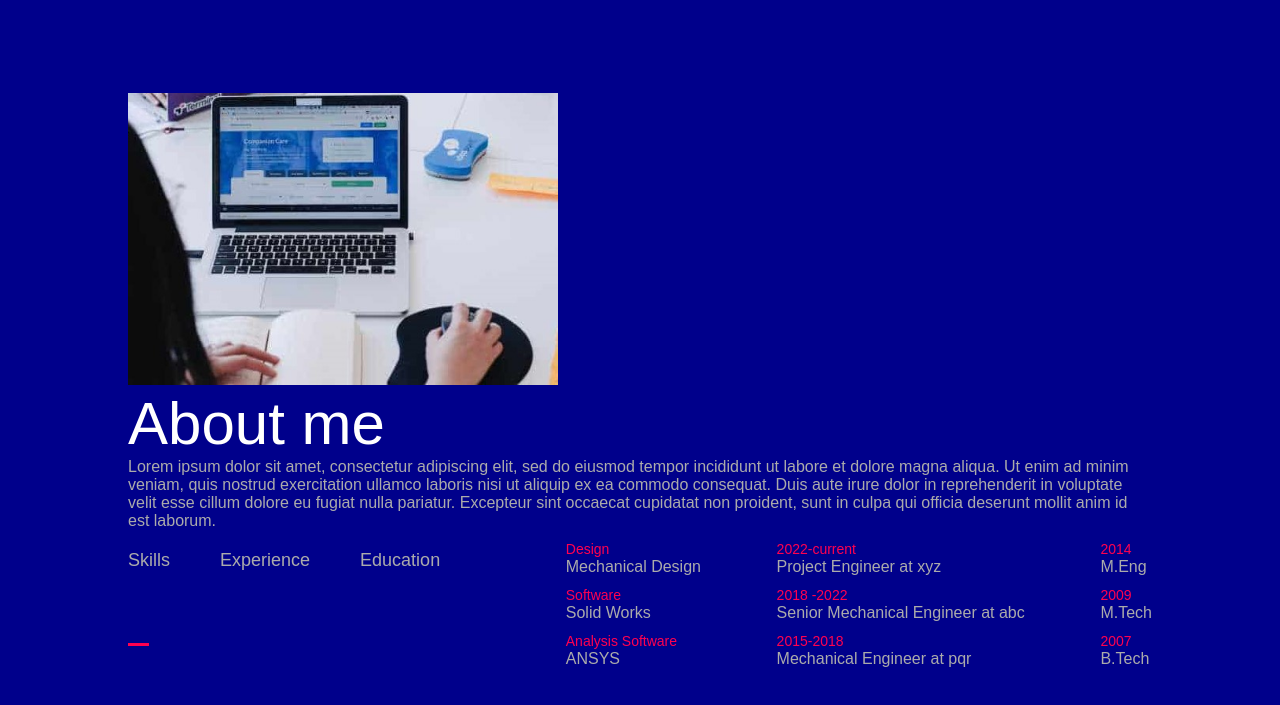
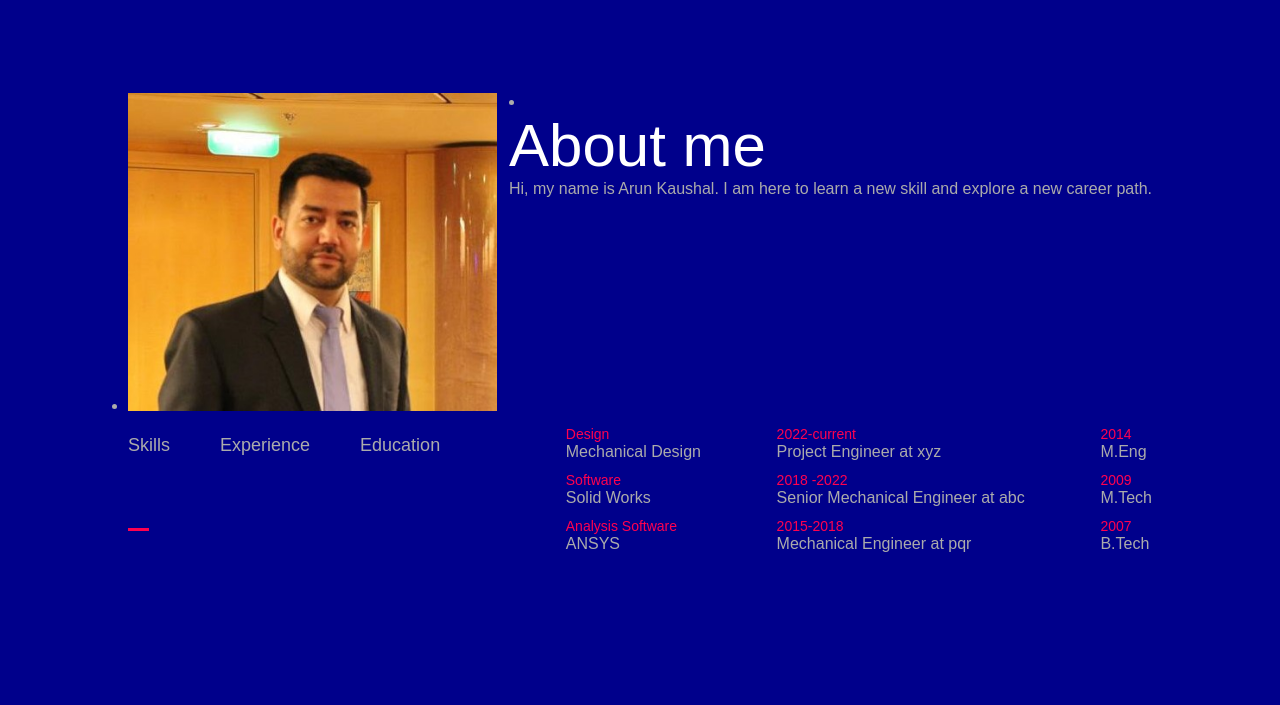
Before and after one commit to Arunkaushal84/Assignment2, a plain HTML site: page index.html in a window 1280 px wide. Shown: the part 797-1502 px from the top of the page. After the commit the page ends 1450 px from the top, so only its background shows below. Drawn offline with Linux system fonts and the light colour scheme.

Commit message:
checkin changes

```diff
--- a/assets/css/style.css
+++ b/assets/css/style.css
@@ -68,7 +68,7 @@ nav ul li a:hover::after {
 }
 
 /*--------about--------*/
-#about{
+#aboutMe{
     padding:80px 0;
     color: #ababab;
 }
@@ -78,15 +78,13 @@ nav ul li a:hover::after {
     flex-wrap: wrap;
 }
 .about-col-1{
-    flex-basis:35%
+    flex-basis:30%
 }
 .about-col-1 img{
     width: 120%
-
 }
 .about-col-2{
-    flex-basis:50%;
-
+    flex-basis:auto;
 }
 .sub-title{
     font-size:60px;
--- a/index.html
+++ b/index.html
@@ -13,39 +13,38 @@
         <nav>
           <img src="assets/images/AK.jpg" class="logo" />
           <ul>
-            <li><a href="#">About me</a></li>
-            <li><a href="#">Work</a></li>
-            <li><a href="#">Contact me</a></li>
-            <li><a href="#">Resume</a></li>
+            <li><a href="#aboutMe">About me</a></li>
+            <li><a href="#Work">Work</a></li>
+            <li><a href="#ContactMe">Contact me</a></li>
+            <li><a href="#Resume">Resume</a></li>
           </ul>
         </nav>
         <div class="header-text">
           <p>Mechanical Engineer</p>
           <h1>
-            Hi, I am <span>Arun Kaushal</span> <br />
+            Hi, I am <span>Arun Kaushal</span> <br/>
             from Waterloo.
           </h1>
         </div>
       </div>
     </div>
-
-    <div id="about">
+    <div id="aboutMe">
       <div class="container">
         <div class="row">
           <div class="about-col-1">
-            <img src="assets/images/logo.jpg" />
+            <ul>
+              <li>
+            <img src="assets/images/ArunKaushal.jpg" />
           </div>
+        </li>
+        <li>
           <div class="about-col-2"></div>
           <h1 class="sub-title">About me</h1>
           <p>
-            Lorem ipsum dolor sit amet, consectetur adipiscing elit, sed do
-            eiusmod tempor incididunt ut labore et dolore magna aliqua. Ut enim
-            ad minim veniam, quis nostrud exercitation ullamco laboris nisi ut
-            aliquip ex ea commodo consequat. Duis aute irure dolor in
-            reprehenderit in voluptate velit esse cillum dolore eu fugiat nulla
-            pariatur. Excepteur sint occaecat cupidatat non proident, sunt in
-            culpa qui officia deserunt mollit anim id est laborum.
+            Hi, my name is Arun Kaushal. I am here to learn a new skill and explore a new career path.
           </p>
+          </li>
+        </ul>
           <div class="tab-titles">
             <p class="tab-links active-link" onclick="opentab('skills')">
               Skills
```
Also changed, not shown: assets/images/ArunKaushal.jpg (added).
